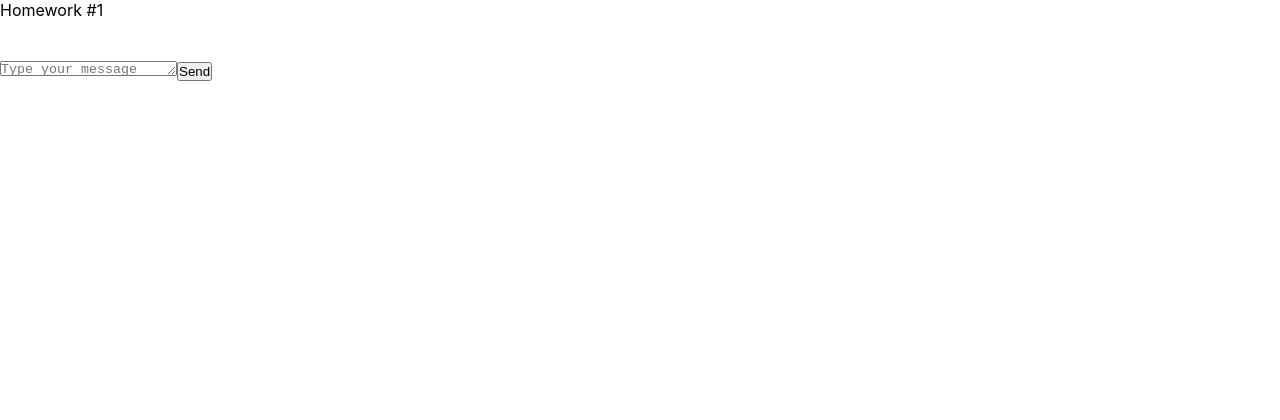
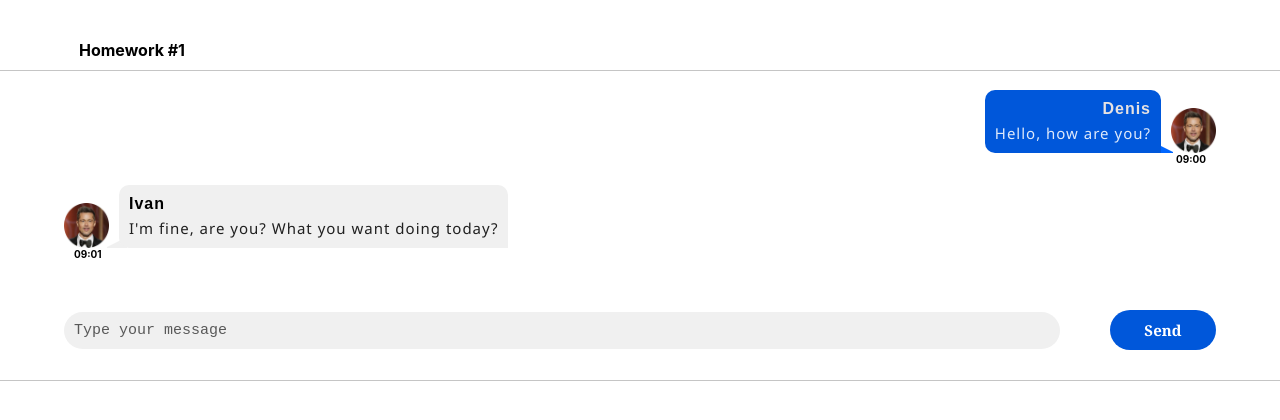
Before and after one commit to krylov72/hw2Chat, a React (Create React App) app: page / in a window 1280 px wide. Shown: the top 420 px of the page. Built offline with nearby package versions, Linux system fonts and the light colour scheme.

Commit message:
refactoring

```diff
--- a/package.json
+++ b/package.json
@@ -12,7 +12,7 @@
     "@testing-library/user-event": "13.5.0",
     "@types/jest": "27.5.2",
     "@types/node": "16.11.56",
-    "@types/react": "18.0.17",
+    "@types/react": "^18.3.3",
     "@types/react-dom": "18.0.6",
     "@types/uuid": "8.3.4",
     "axios": "0.27.2",
--- a/src/s1-main/App.module.css
+++ b/src/s1-main/App.module.css
@@ -7,5 +7,17 @@
 }
 
 .hwTitle {
-
+font-weight: bold;
+margin: 40px 0 10px 15px;
+position: relative;
+&::after{
+    content:'';
+    width: 100vw;
+    position: fixed;
+    border-bottom: 1px solid rgba(0, 0, 0, 0.226);
+    z-index: 10;
+    overflow: auto;
+    left:calc(50% + -50vw);
+    top:70px;
 }
+}
--- a/src/s1-main/App.tsx
+++ b/src/s1-main/App.tsx
@@ -1,6 +1,7 @@
 import React from 'react'
 import s from './App.module.css'
 import HW1 from '../s2-homeworks/hw01/HW1'
+import { Container } from '@mui/material'
 
 function App() {
     return (
--- a/src/s2-homeworks/hw01/HW1.tsx
+++ b/src/s2-homeworks/hw01/HW1.tsx
@@ -4,6 +4,7 @@ import MessageSender from './message-sender/MessageSender'
 import s2 from '../../s1-main/App.module.css'
 import FriendMessage from './friend-message/FriendMessage'
 import avatar from './avatar.png'
+import { Container } from '@mui/material'
 
 /*
 * 1 - описать тип MessageType
@@ -14,35 +15,51 @@ import avatar from './avatar.png'
 * */
 
 // нужно создать правильный тип вместо any
-export type MessageType = any
+
+export type UserType = {
+    avatar:string
+    name:string
+}
+
+export type MessageTextType = {
+    text:string
+    time:string
+}
+
+export type MessageType = {
+    id:number
+    user:UserType
+    message:MessageTextType
+}
 
 // структуру объекта не менять
 export const message0: MessageType = {
     id: 0,
     user: {
         avatar: avatar, // можно менять
-        name: 'Some Name',  // можно менять
+        name: 'Denis',  // можно менять
     },
     message: {
-        text: 'some textsome textsome textsome textsome textsome textsome text', // можно менять
-        time: '22:00', // можно менять
+        text: 'Hello, how are you?', // можно менять
+        time: '09:00', // можно менять1
     },
 }
 export const friendMessage0: MessageType = {
     id: 100,
     user: {
         avatar: avatar, // можно менять
-        name: 'Friend Name', // можно менять
+        name: 'Ivan', // можно менять
     },
     message: {
-        text: 'зеркальное сообщение для тренировки css', // можно менять
-        time: '22:00', // можно менять
+        text: 'I\'m fine, are you? What you want doing today?', // можно менять
+        time: '09:01', // можно менять
     },
 }
 
 const HW1 = () => {
     return (
-        <div id={'hw1'}>
+        <Container>
+            <div id={'hw1'}>
             <div className={s2.hwTitle}>Homework #1</div>
             <div className={s2.hw}>
                 {/*проверка отображения (не менять)*/}
@@ -55,6 +72,8 @@ const HW1 = () => {
                 <MessageSender M={Message} />
             </div>
         </div>
+        </Container>
+
     )
 }
 
--- a/src/s2-homeworks/hw01/friend-message/FriendMessage.module.css
+++ b/src/s2-homeworks/hw01/friend-message/FriendMessage.module.css
@@ -1,31 +1,67 @@
 .friendMessage {
+    display: flex;
+    justify-content: flex-start;
+    flex-direction: column;
 
 }
 
 .friendImageAndText {
-
+    display: flex;
+    justify-content: flex-start;
+    flex-direction: row;
+    margin-top: 20px;
+    align-items: end;
 }
 
 .friendImageAndText img {
-
+    width: 45px;
+    height: 45px;
+    margin-right: 10px;
 }
 
 .friendText {
-
+    background-color: rgb(240, 240, 240);
+    position: relative;
+    border-radius: 10px 10px 0px 10px;
+    padding: 10px;
 }
 
 .friendText:after {
-
+    content:'';
+    display: flex;
+    width: 20px;
+    height: 1px;
+    border-top:10px solid transparent;
+    border-left: 20px solid rgb(240, 240, 240);
+    transform: scale(-1,1);
+    position: absolute;
+    bottom: 0px;
+    left: -32px;
+    background: transparent;
+    z-index: -1;
 }
 
 .friendName {
-
+    color:rgb(0, 0, 0);
+    display: flex;
+    justify-content: start;
+    margin-bottom: 5px;
+    font-weight: bold;
+    font-family: sans-serif;
+    letter-spacing: 1px;
 }
 
 .friendMessageText {
-
+    color:rgba(0, 0, 0, 0.87);
+    font-family: 'Segoe UI', Tahoma, Geneva, Verdana, sans-serif;
+    font-size: 15px;
+    letter-spacing: 1px;
 }
 
 .friendTime {
-
+    display: flex;
+    justify-content: flex-start;
+    margin-left: 10px;
+    font-weight: bold;
+    font-size: 10px;
 }
--- a/src/s2-homeworks/hw01/friend-message/FriendMessage.tsx
+++ b/src/s2-homeworks/hw01/friend-message/FriendMessage.tsx
@@ -1,46 +1,42 @@
 import React from 'react'
 import s from './FriendMessage.module.css'
+import { MessageType } from '../HW1'
 
+export type FriendMessageType = {
+    message:MessageType
+}
 // создать тип вместо any и отобразить приходящие данные
-const FriendMessage = (props: any) => {
+const FriendMessage = ({message}: FriendMessageType) => {
     return (
         <div
-            id={'hw1-friend-message-' + props.message.id}
+            id={'hw1-friend-message-' + message.id}
             className={s.friendMessage}
         >
             <div className={s.friendImageAndText}>
                 <img
-                    id={'hw1-friend-avatar-' + props.message.id}
-                    // создаёт студент
-
-                    //
+                    id={'hw1-friend-avatar-' + message.id}
+                    src={message.user.avatar}
                 />
                 <div className={s.friendText}>
                     <div
-                        id={'hw1-friend-name-' + props.message.id}
+                        id={'hw1-friend-name-' + message.id}
                         className={s.friendName}
                     >
-                        {/*создаёт студент*/}
-
-                        {/**/}
+                        {message.user.name}
                     </div>
                     <pre
-                        id={'hw1-friend-text-' + props.message.id}
+                        id={'hw1-friend-text-' + message.id}
                         className={s.friendMessageText}
                     >
-                        {/*создаёт студент*/}
-
-                        {/**/}
+                        {message.message.text}
                     </pre>
                 </div>
             </div>
             <div
-                id={'hw1-friend-time-' + props.message.id}
+                id={'hw1-friend-time-' + message.id}
                 className={s.friendTime}
             >
-                {/*создаёт студент*/}
-
-                {/**/}
+                {message.message.time}
             </div>
         </div>
     )
--- a/src/s2-homeworks/hw01/message-sender/MessageSender.module.css
+++ b/src/s2-homeworks/hw01/message-sender/MessageSender.module.css
@@ -1,17 +1,62 @@
 .sendForm {
-
+    padding-bottom: 25px;
+    display: flex;
+    align-items: center;
+    margin-top: 50px;
+    gap:50px;
+    position: relative;
+    &::after{
+        content:'';
+        width: 100vw;
+        position: absolute;
+        border-bottom: 1px solid rgba(0, 0, 0, 0.226);
+        z-index: 10;
+        overflow: auto;
+        left:calc(50% + -50vw);
+        top:70px;
+    }
 }
 
 .textarea {
+background-color: rgb(240, 240, 240);
+max-width: 100%;
+padding: 10px;
+width: 100%;
+border: none;
+outline: none;
+border-radius: 20px;
 
+-webkit-box-shadow: none;
+-moz-box-shadow: none;
+box-shadow: none;
+resize: none;
+
+&::placeholder{
+    font-size: 15px;
+    color:rgba(41, 41, 41, 0.76);
+}
 }
 
+
+
 .button {
-
+    width: 120px;
+    background: none;
+     border: none;
+     padding: 0;
+    background-color: rgb(0, 87, 218);
+    padding: 10px;
+    border-radius: 25px;
+    color: white;
+    font-weight: 700;
+    font-size: 15px;
+    font-family: Georgia, 'Times New Roman', Times, serif;
+    scale: 1;
+    transition: transform 0.5s;
 }
 
 .button:hover {
-
+transform: scale(1.1);
 }
 .button:active {
 
--- a/src/s2-homeworks/hw01/message/Message.module.css
+++ b/src/s2-homeworks/hw01/message/Message.module.css
@@ -1,31 +1,73 @@
 .message {
+
+display: flex;
+justify-content: flex-start;
+flex-direction: column;
+
+
 
 }
 
 .imageAndText {
-
+    display: flex;
+    justify-content: flex-start;
+    flex-direction: row-reverse;
+    margin-top: 20px;
+    align-items: end;
 }
 
 .imageAndText img {
+    width: 45px;
+    height: 45px;
+    margin-left: 10px;
 
 }
 
 .text {
+    background-color: rgb(0, 87, 218);
+  position: relative;
+  border-radius: 10px 10px 0px 10px;
+  padding: 10px;
+
 
 }
 
 .text:after {
-
+    content:'';
+    display: flex;
+    flex-direction: row-reverse;
+    width: 20px;
+    height: 1px;
+    border-top:10px solid transparent;
+    border-left: 20px solid rgb(0, 102, 255);
+    position: absolute;
+    bottom: 0px;
+    right: -32px;
+    background: transparent;
+    z-index: -1;
 }
 
 .name {
-
+    color:rgb(230, 226, 226);
+    display: flex;
+    justify-content: end;
+    margin-bottom: 5px;
+    font-weight: bold;
+    font-family: sans-serif;
+    letter-spacing: 1px;
 }
 
 .messageText {
-
+color:rgba(255, 255, 255, 0.87);
+font-family: 'Segoe UI', Tahoma, Geneva, Verdana, sans-serif;
+font-size: 15px;
+letter-spacing: 1px;
 }
 
 .time {
-
+display: flex;
+justify-content: flex-end;
+margin-right: 10px;
+font-weight: bold;
+font-size: 10px;
 }
--- a/src/s2-homeworks/hw01/message/Message.tsx
+++ b/src/s2-homeworks/hw01/message/Message.tsx
@@ -1,37 +1,32 @@
 import React from 'react'
 import s from './Message.module.css'
+import { MessageType } from '../HW1'
 
 // нужно создать правильный тип вместо any
-export type MessagePropsType = any
+export type MessagePropsType = {
+    message: MessageType
+}
 
 // нужно отобразить приходящие данные
-const Message = (props: MessagePropsType) => {
+const Message = ({message}: MessagePropsType) => {
     return (
-        <div id={'hw1-message-' + props.message.id} className={s.message}>
+        <div id={'hw1-message-' + message.id} className={s.message}>
             <div className={s.imageAndText}>
                 <img
-                    id={'hw1-avatar-' + props.message.id}
-                    // создаёт студент
-
-                    //
+                    id={'hw1-avatar-' + message.id}
+                    src={message.user.avatar}
                 />
                 <div className={s.text}>
-                    <div id={'hw1-name-' + props.message.id} className={s.name}>
-                        {/*создаёт студент*/}
-
-                        {/**/}
+                    <div id={'hw1-name-' + message.id} className={s.name}>
+                        {message.user.name}
                     </div>
-                    <pre id={'hw1-text-' + props.message.id} className={s.messageText}>
-                        {/*создаёт студент*/}
-
-                        {/**/}
+                    <pre id={'hw1-text-' + message.id} className={s.messageText}>
+                        {message.message.text}
                     </pre>
                 </div>
             </div>
-            <div id={'hw1-time-' + props.message.id} className={s.time}>
-                {/*создаёт студент*/}
-
-                {/**/}
+            <div id={'hw1-time-' + message.id} className={s.time}>
+                {message.message.time}
             </div>
         </div>
     )
```
Also changed, not shown: src/components/Contaniter.tsx (added, +14 -0 lines), 1 other file (tests, documents, lock files or other folders).
